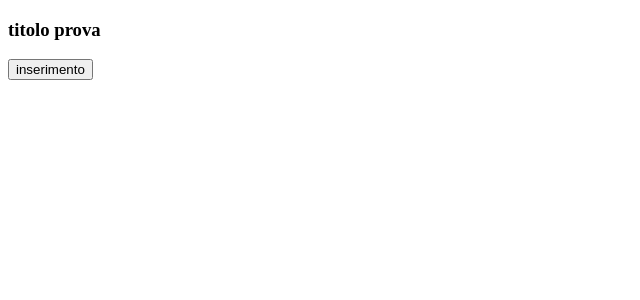
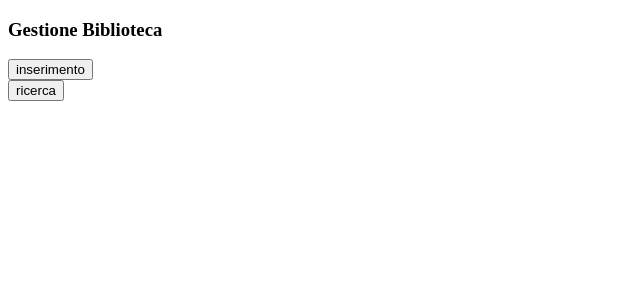
Before and after one commit to MatteoBarresi/progetto_ssw2024, an Angular app: page / in a window 1280 px wide. Shown: the top 300 px of the page, without its empty margins (0-640 px from the left). Built offline with nearby package versions, Linux system fonts and the light colour scheme; no server answers.

Commit message:
inzio ricerca

```diff
--- a/src/root/inserimento/inserimento.component.html
+++ b/src/root/inserimento/inserimento.component.html
@@ -1,4 +1,5 @@
 <div *ngIf="pagina == 'inserimento'">
+    <h3>Inserimento</h3>
     <div id="campi">
         Autore
         <input type ="text" id ="campoAutore">
@@ -11,5 +12,6 @@
     </div>
     <br/>
     <button (click) = "send()">Inserisci</button>
+    <br>
     <button (click)="togglePaginaInserisci()">Esci</button>
 </div>
--- a/src/root/ricerca/ricerca.component.html
+++ b/src/root/ricerca/ricerca.component.html
@@ -1 +1,6 @@
-<p>ricerca works!</p>
+<div *ngIf="pagina == 'ricerca'">
+    <h3>Ricerca</h3>
+    <input (keyup)="risultati()" type="text" id="barraRicerca">
+    <br>
+    <button (click)="togglePaginaRicerca()">Esci</button>
+</div>
--- a/src/root/ricerca/ricerca.component.ts
+++ b/src/root/ricerca/ricerca.component.ts
@@ -1,12 +1,33 @@
-import { Component } from '@angular/core';
+import { CommonModule } from '@angular/common';
+import { Component, EventEmitter, Input, Output } from '@angular/core';
+import { ArchivioService } from '../archivio.service';
 
 @Component({
   selector: 'app-ricerca',
   standalone: true,
-  imports: [],
+  imports: [CommonModule],
+  providers:[ArchivioService],
   templateUrl: './ricerca.component.html',
   styleUrl: './ricerca.component.css'
 })
 export class RicercaComponent {
+  @Input() pagina: string;
+  @Output() eventoCambio = new EventEmitter<string>();
+
+
+  constructor(private as : ArchivioService){}
+
+  togglePaginaRicerca(){
+    this.pagina = 'iniziale';
+    this.eventoCambio.emit(this.pagina)
+  }
+
+  risultati(){
+    let query = document.getElementById("barraRicerca") as HTMLInputElement;
+    console.log(query.value);
+
+
+
+  }
 
 }
--- a/src/root/root.component.html
+++ b/src/root/root.component.html
@@ -1,6 +1,8 @@
-<h3>{{title}}</h3>
-
 <div *ngIf="pagina=='iniziale'">
+    <h3>Gestione Biblioteca</h3>
     <button (click)="cambioPagina('inserimento')"> inserimento </button>
+    <br>
+    <button (click)="cambioPagina('ricerca')"> ricerca </button>
 </div>
 <app-inserimento [pagina]="pagina" (eventoCambio) = "cambioPagina($event)"></app-inserimento>
+<app-ricerca [pagina]="pagina" (eventoCambio) = "cambioPagina($event)"></app-ricerca>
--- a/src/root/root.component.ts
+++ b/src/root/root.component.ts
@@ -6,17 +6,17 @@ import { ArchivioService } from './archivio.service';
 import { AjaxResponse } from 'rxjs/ajax';
 import { Libro } from './libro';
 import { Archivio } from './archivio';
+import { RicercaComponent } from './ricerca/ricerca.component';
 
 @Component({
   selector: 'app-root',
   standalone: true,
-  imports: [CommonModule, InserimentoComponent],
+  imports: [CommonModule, InserimentoComponent, RicercaComponent],
   providers: [ArchivioService],
   templateUrl: './root.component.html',
   styleUrl: './root.component.css'
 })
 export class RootComponent implements OnInit{
-  title: string = 'titolo prova';
   pagina: string='iniziale';
 
   cambioPagina(stato:string){
```
